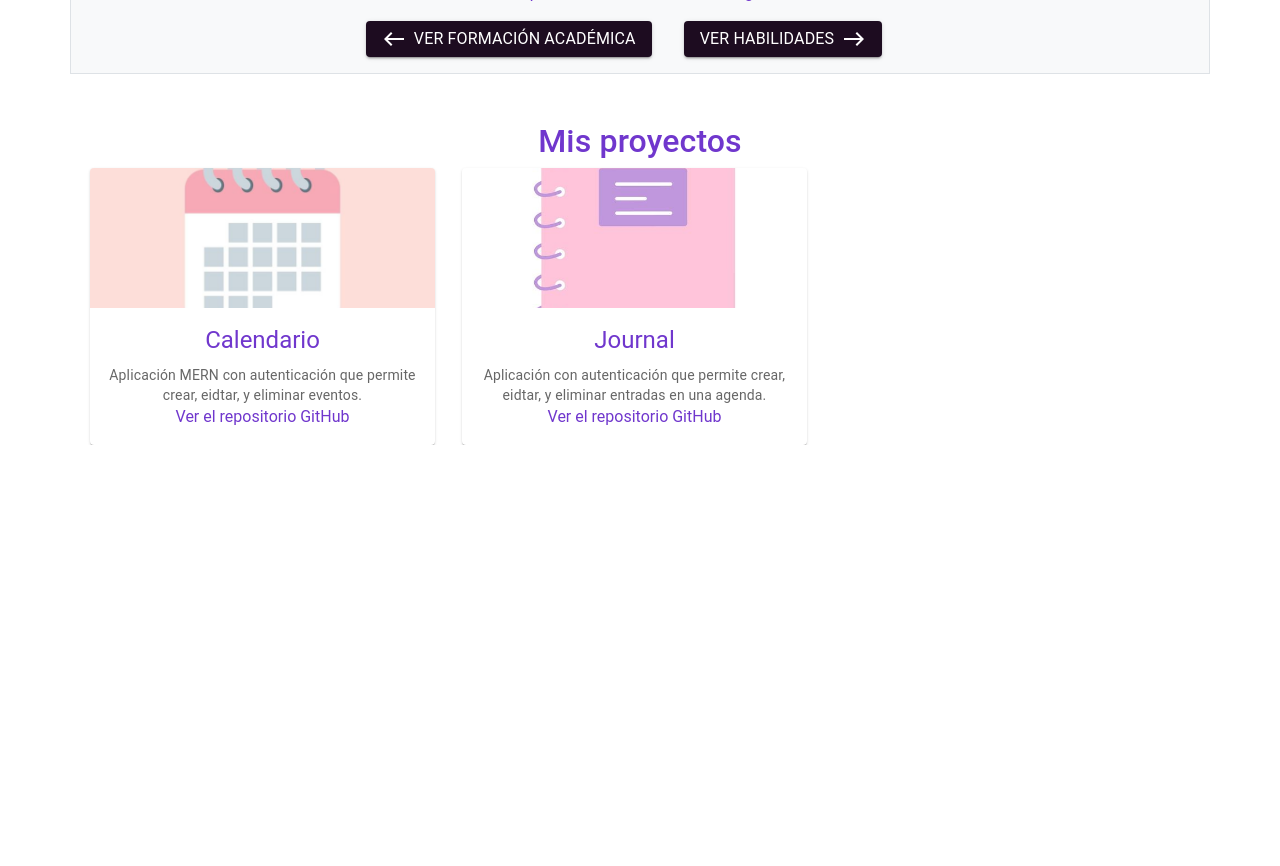
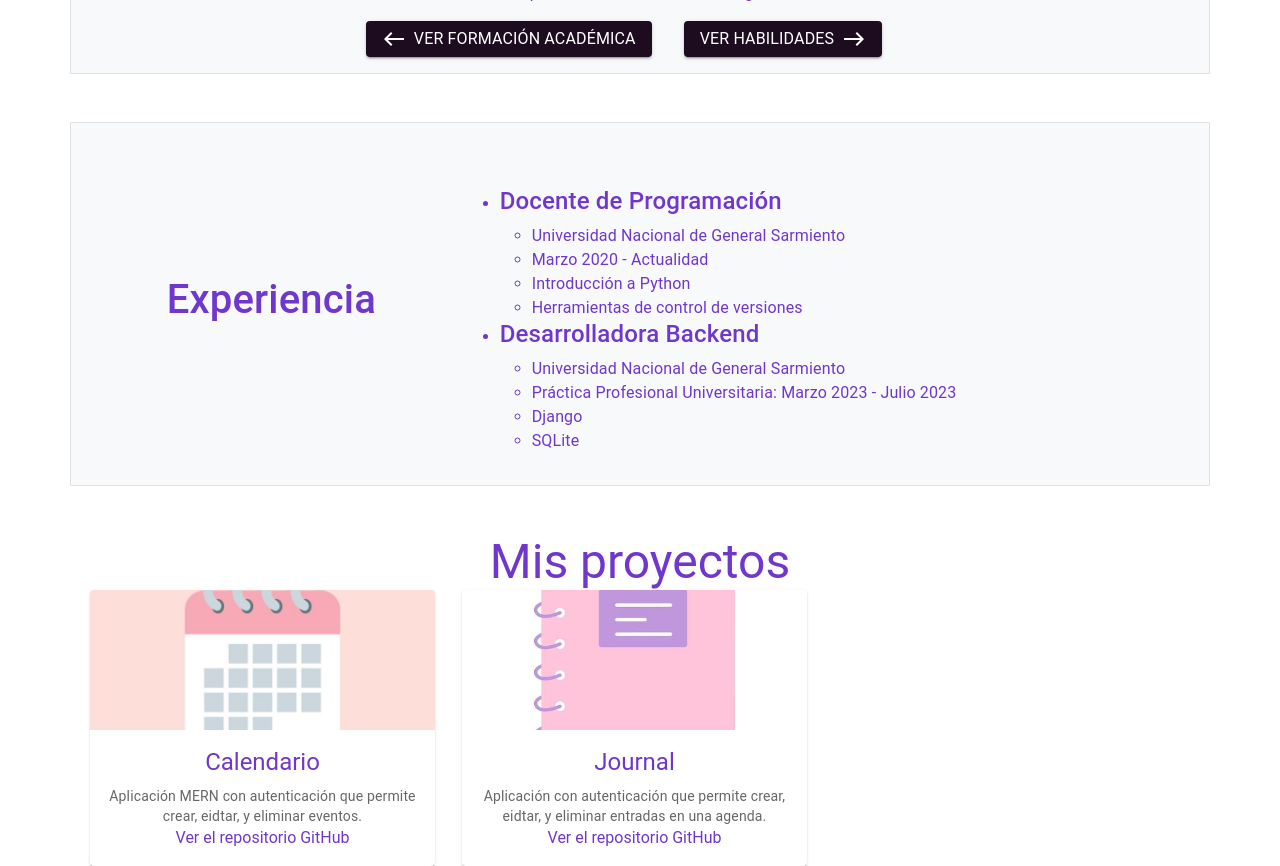
Before and after one commit to LuciaSoria5/portfolio, a React (Vite) app: page /presentacion in a window 1280 px wide. Shown: the part 1040-1906 px from the top of the page. Before the commit the page ends 1485 px from the top, so only its background shows below. Built offline with nearby package versions, Linux system fonts and the light colour scheme.

Commit message:
Add Experiencia section

```diff
--- /dev/null
+++ b/src/components/Experiencia.jsx
@@ -0,0 +1,33 @@
+import React from 'react'
+
+export const Experiencia = () => {
+  return (
+    <div className="row mt-5 justify-content-center align-items-center p-3 border bg-light">
+        <div className="col-md-4">
+            <h1>Experiencia</h1>
+        </div>
+        <div className="col-md-8 mt-5 text-start">
+            <ul>
+                <li>
+                    <h4>Docente de Programación</h4>
+                    <ul>
+                        <li>Universidad Nacional de General Sarmiento</li>
+                        <li>Marzo 2020 - Actualidad</li>
+                        <li>Introducción a Python</li>
+                        <li>Herramientas de control de versiones</li>
+                    </ul>
+                </li>
+                <li>
+                    <h4>Desarrolladora Backend</h4>
+                    <ul>
+                        <li>Universidad Nacional de General Sarmiento</li>
+                        <li>Práctica Profesional Universitaria: Marzo 2023 - Julio 2023</li>
+                        <li>Django</li>
+                        <li>SQLite</li>
+                    </ul>
+                </li>
+            </ul>
+        </div>
+    </div>
+  )
+}
--- a/src/components/Navbar.jsx
+++ b/src/components/Navbar.jsx
@@ -33,7 +33,6 @@ export const Navbar = () => {
               direction="row"
               justifyContent="end"
               // alignItems="center"
-              ml="0"
             >
               <Button
                 component="label"
--- a/src/components/Proyectos.jsx
+++ b/src/components/Proyectos.jsx
@@ -1,7 +1,7 @@
 import React from 'react'
 import { proyectos } from '../proyectos/data'
 import { Proyecto } from './subcomponents/Proyecto';
-import { Grid } from '@mui/material';
+import { Grid, Typography } from '@mui/material';
 
 export const Proyectos = () => {
 
@@ -9,10 +9,25 @@ export const Proyectos = () => {
 
   return (
     <div className="row mt-5 justify-content-center align-items-center">
-        <div className="col-6 proyectos" >
-            <h2>Mis proyectos</h2>
-        </div>
-        <Grid container rowSpacing={2} columnSpacing={{ xs: 1, sm: 1, md: 2 }} >
+        <Grid
+          container
+          direction="row"
+          justifyContent="center"
+          alignItems="center"
+        >
+          <Typography
+            variant="h3"
+            noWrap
+            component="div"
+          >
+            Mis proyectos
+          </Typography>
+        </Grid>
+        <Grid
+          container
+          rowSpacing={2}
+          columnSpacing={{ xs: 1, sm: 1, md: 2 }}
+        >
             {
               listaProyectos.map( proyecto =>
                 <Grid item md={4} key={ proyecto.titulo }>
--- a/src/pages/MiPortfolio.jsx
+++ b/src/pages/MiPortfolio.jsx
@@ -2,6 +2,7 @@ import React from 'react'
 import { Presentacion, Proyectos, SobreMi, Tecnologias } from '../components'
 import { Grid } from '@mui/material'
 import { Navbar } from '../components/Navbar'
+import { Experiencia } from '../components/Experiencia'
 
 export const MiPortfolio = () => {
   return (
@@ -17,6 +18,7 @@ export const MiPortfolio = () => {
         <Presentacion id="presentacion" />
         <SobreMi id="sobreMi" />
         <Tecnologias id="tecnologias" />
+        <Experiencia />
         <Proyectos id="proyectos" />
     </Grid>
   )
```
